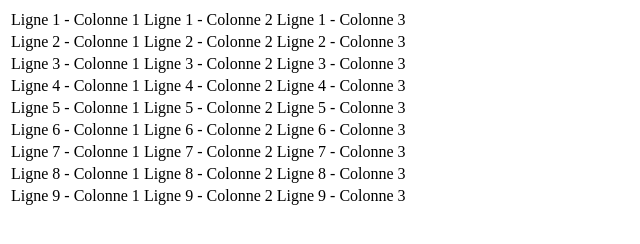
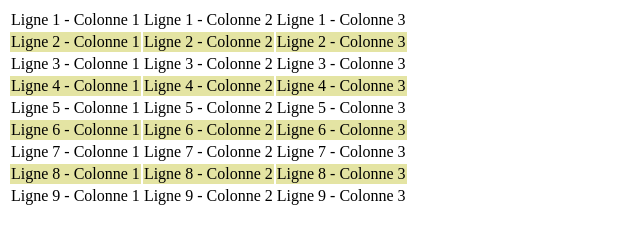
Before and after one commit to idrisse95/exo2_css, a plain HTML site: page index.html in a window 1280 px wide. Shown: the whole page, without its empty margins (0-640 px from the left). Drawn offline with Linux system fonts and the light colour scheme.

Commit message:
background 1 sur 2

```diff
--- a/public/style/style.css
+++ b/public/style/style.css
@@ -11,3 +11,7 @@
     border: 1px solid black;
     padding: 10px;
  }
+
+ tr:nth-child(even){
+    background-color: rgb(228, 228, 163);
+ }
```
